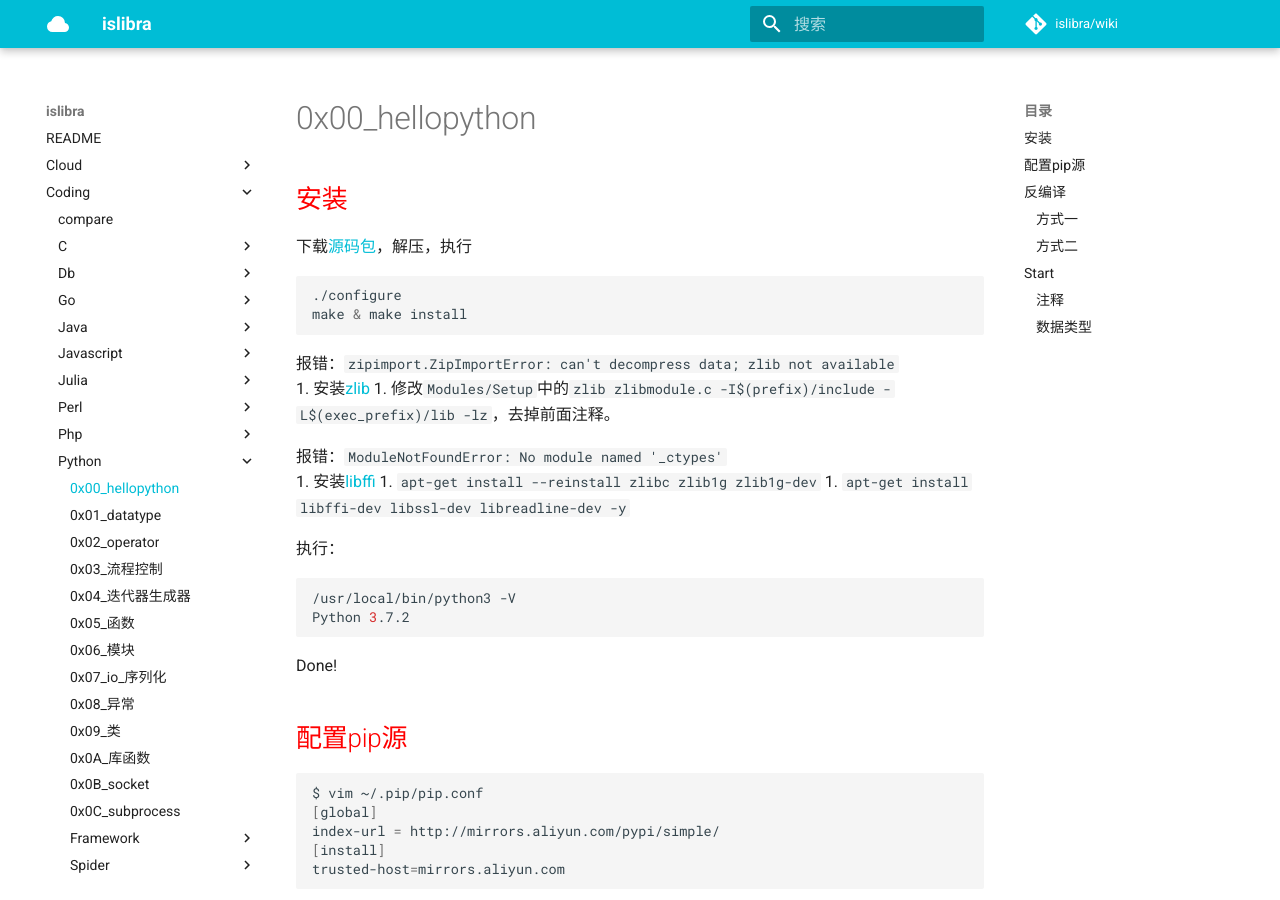
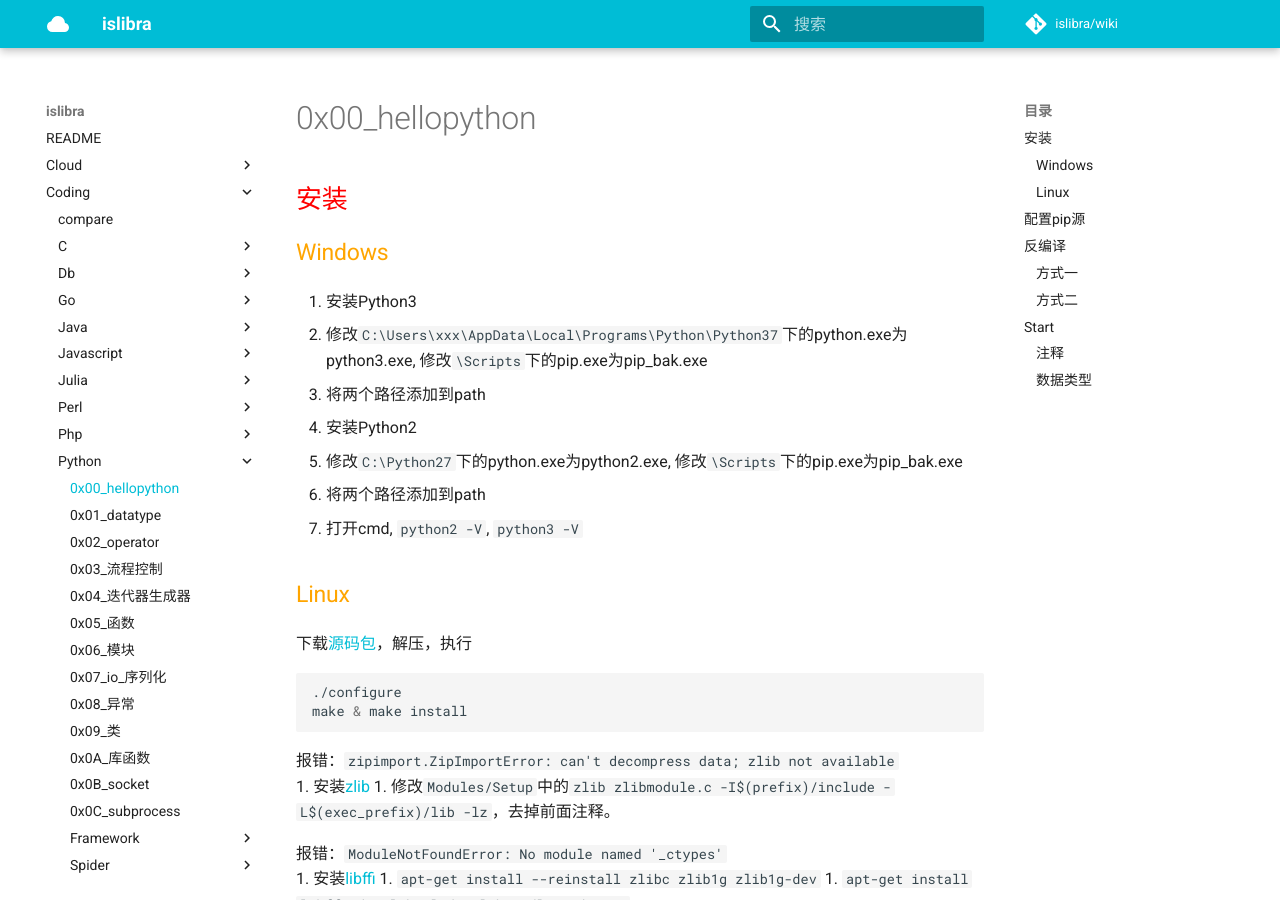
Before and after one commit to islibra/wiki, an MkDocs documentation site: the page built from docs/coding/python/0x00_hellopython.md, in a window 1280 px wide and 900 px high. Built offline with MkDocs 1.6.1 and Material for MkDocs 9.7.7, drawn with Linux system fonts in a browser that asks for light colours; comment, search, counter and statistics services are not loaded.

Commit message:
Update 0x00_hellopython.md

````diff
--- a/docs/coding/python/0x00_hellopython.md
+++ b/docs/coding/python/0x00_hellopython.md
@@ -1,6 +1,18 @@
 # 0x00_hellopython
 
 ## 安装
+
+### Windows
+
+1. 安装Python3
+1. 修改`C:\Users\xxx\AppData\Local\Programs\Python\Python37`下的python.exe为python3.exe, 修改`\Scripts`下的pip.exe为pip_bak.exe
+1. 将两个路径添加到path
+1. 安装Python2
+1. 修改`C:\Python27`下的python.exe为python2.exe, 修改`\Scripts`下的pip.exe为pip_bak.exe
+1. 将两个路径添加到path
+1. 打开cmd, `python2 -V`, `python3 -V`
+
+### Linux
 
 下载[源码包](https://www.python.org/ftp/python/3.7.2/Python-3.7.2.tgz)，解压，执行
 ```bash
````
